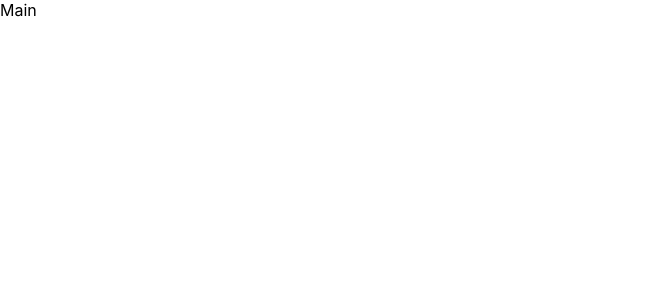
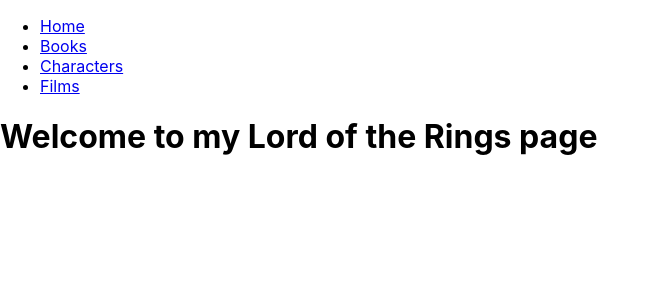
Before and after one commit to Cole-Rossman/week9-lotr-halfbaked, a React (Create React App) app: page / in a window 1280 px wide. Shown: the top 300 px of the page, without its empty margins (0-659 px from the left). Built offline with nearby package versions, Linux system fonts and the light colour scheme.

Commit message:
NavHeader added with nav link to bring user to different pages of info, added NavHeader to App.js

```diff
--- a/src/App.js
+++ b/src/App.js
@@ -1,6 +1,7 @@
 import './App.css';
 import { Switch, Route, BrowserRouter } from 'react-router-dom';
 
+import NavHeader from './components/NavHeader/NavHeader';
 import Main from './views/Main/Main';
 import Books from './views/Books/Books';
 import Characters from './views/Characters/Characters';
@@ -11,6 +12,7 @@
 function App() {
   return (
     <BrowserRouter>
+      <NavHeader />
       <div className='app'>
         <Switch>
           <Route exact path="/">
--- /dev/null
+++ b/src/components/NavHeader/NavHeader.js
@@ -0,0 +1,32 @@
+import React from 'react';
+import { NavLink } from 'react-router-dom';
+
+
+export default function NavHeader() {
+  return (
+    <div className='header'>
+      <ul>
+        <li>
+          <NavLink exact to="/">
+              Home
+          </NavLink>
+        </li>
+        <li>
+          <NavLink to="/books">
+              Books
+          </NavLink>
+        </li>
+        <li>
+          <NavLink to="/characters">
+              Characters
+          </NavLink>
+        </li>
+        <li>
+          <NavLink to="/films">
+              Films
+          </NavLink>
+        </li>
+      </ul>
+    </div>
+  );
+}
--- a/src/views/Books/Books.js
+++ b/src/views/Books/Books.js
@@ -9,7 +9,6 @@
     const fetchData = async () => {
       try {
         const booksData = await fetchBooks();
-        console.log(booksData);
         setBooks(booksData);
       } catch (e) {
         setError(e.message);
--- a/src/views/Main/Main.js
+++ b/src/views/Main/Main.js
@@ -2,6 +2,6 @@
 
 export default function Main() {
   return (
-    <div>Main</div>
+    <h1>Welcome to my Lord of the Rings page</h1>
   );
 }
```
Also changed, not shown: src/components/Nav.js (deleted), 1 other file (tests, documents, lock files or other folders).
